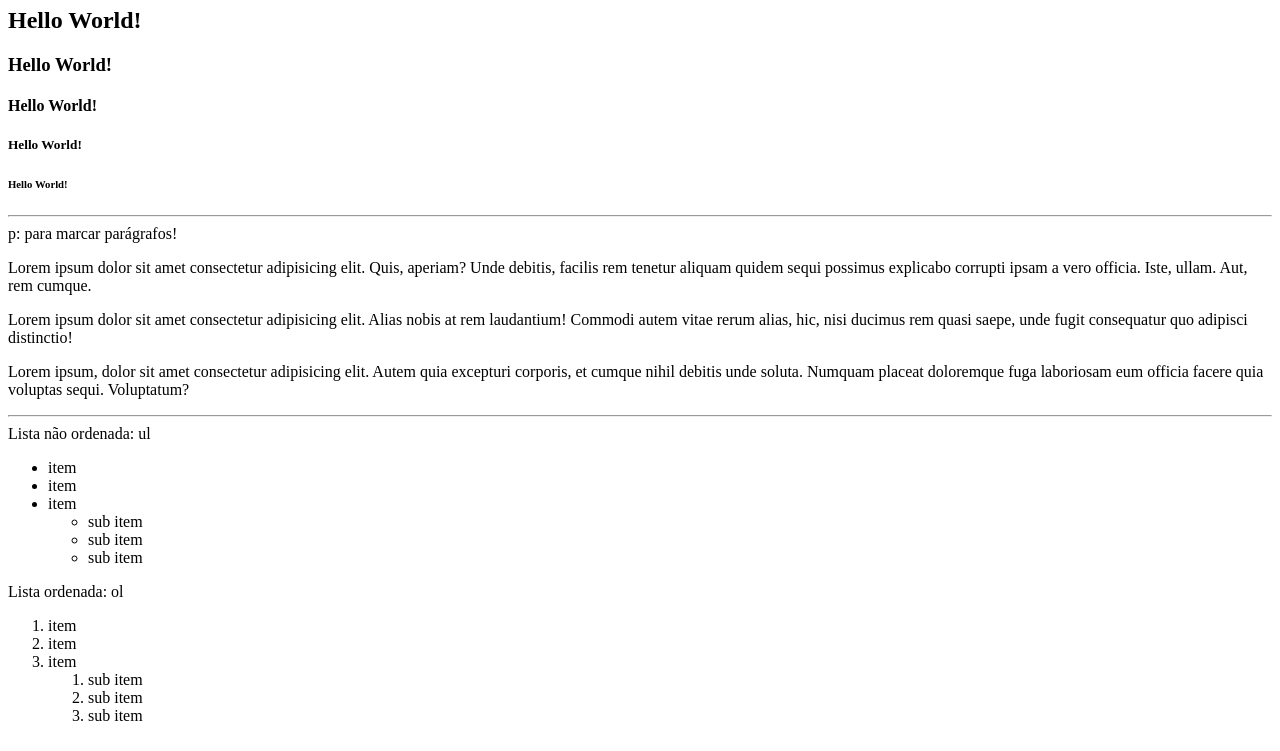
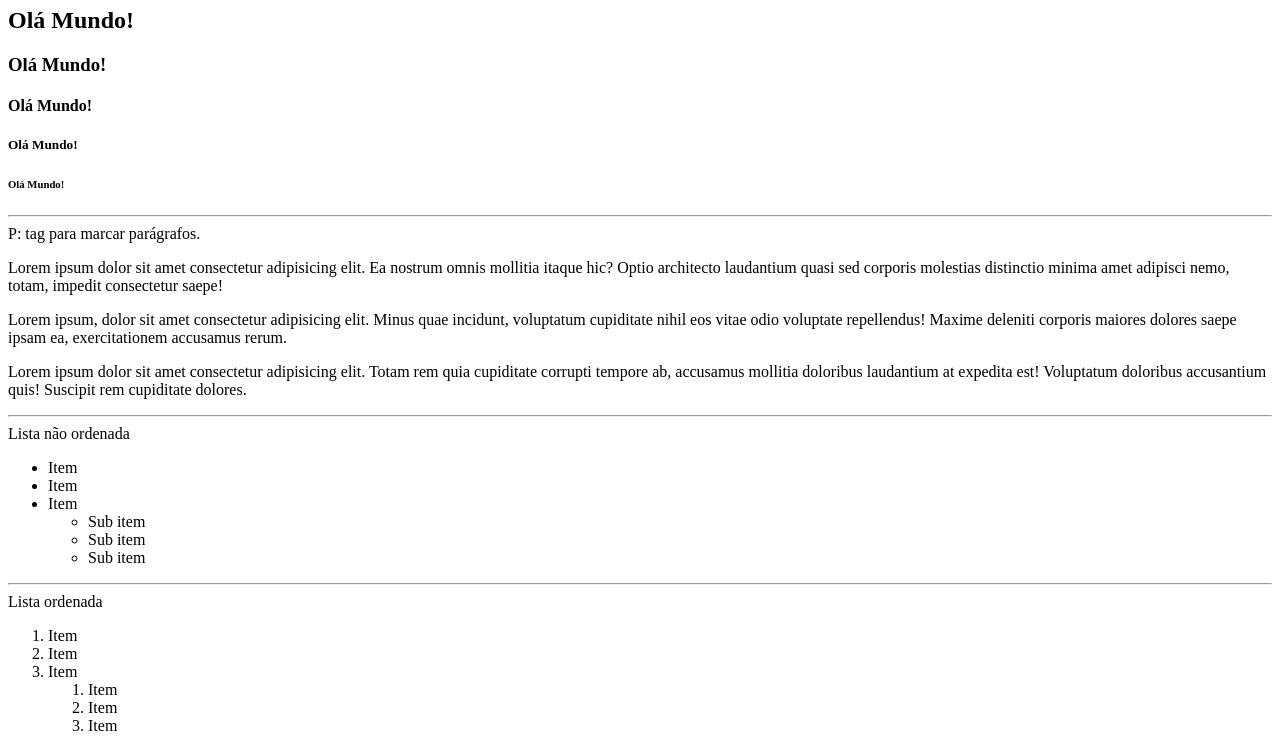
Before and after one commit to Keltton/Intro-1-B-24, a plain HTML site: page index.html in a window 1280 px wide. Shown: the part 99-850 px from the top of the page. Drawn offline with Linux system fonts and the light colour scheme.

Commit message:
Add files via upload

```diff
--- a/index.html
+++ b/index.html
@@ -3,67 +3,61 @@
 
 <head>
     <meta charset="UTF-8">
-    <meta name="viewport" content="width=7, initial-scale=1.0">
+    <meta name="viewport" content="width=device-width, initial-scale=1.0">
     <title>Meu site</title>
-    <link rel="stylesheet" href="style.css">
 </head>
 
 <body>
-    tags para cabeçalho!
-    <h1>Hello World!</h1>
-    <H2>Hello World!</H2>
-    <H3>Hello World!</H3>
-    <H4>Hello World!</H4>
-    <H5>Hello World!</H5>
-    <H6>Hello World!</H6>
+    Tags para identificar cabeçalhos!
+    <h1>Olá Mundo!</h1>
+    <h2>Olá Mundo!</h2>
+    <h3>Olá Mundo!</h3>
+    <h4>Olá Mundo!</h4>
+    <h5>Olá Mundo!</h5>
+    <h6>Olá Mundo!</h6>
 
     <hr>
-    p: para marcar parágrafos!
+    P: tag para marcar parágrafos.
     <p>
-        Lorem ipsum dolor sit amet consectetur adipisicing elit. Quis, aperiam? Unde debitis, facilis rem tenetur
-        aliquam quidem sequi possimus explicabo corrupti ipsam a vero officia. Iste, ullam. Aut, rem cumque.
+        Lorem ipsum dolor sit amet consectetur adipisicing elit. Ea nostrum omnis mollitia itaque hic? Optio architecto
+        laudantium quasi sed corporis molestias distinctio minima amet adipisci nemo, totam, impedit consectetur saepe!
     </p>
-    <p>Lorem ipsum dolor sit amet consectetur adipisicing elit. Alias nobis at rem laudantium! Commodi autem vitae rerum
-        alias, hic, nisi ducimus rem quasi saepe, unde fugit consequatur quo adipisci distinctio!
+    <p>
+        Lorem ipsum, dolor sit amet consectetur adipisicing elit. Minus quae incidunt, voluptatum cupiditate nihil eos
+        vitae odio voluptate repellendus! Maxime deleniti corporis maiores dolores saepe ipsam ea, exercitationem
+        accusamus rerum.
     </p>
-    <p>Lorem ipsum, dolor sit amet consectetur adipisicing elit. Autem quia excepturi corporis, et cumque nihil debitis
-        unde soluta. Numquam placeat doloremque fuga laboriosam eum officia facere quia voluptas sequi. Voluptatum?</p>
+    <p>
+        Lorem ipsum dolor sit amet consectetur adipisicing elit. Totam rem quia cupiditate corrupti tempore ab,
+        accusamus mollitia doloribus laudantium at expedita est! Voluptatum doloribus accusantium quis! Suscipit rem
+        cupiditate dolores.
+    </p>
 
     <hr>
-    Lista não ordenada: ul
+    Lista não ordenada
     <ul>
-        <li>item</li>
-        <li>item</li>
-        <li>item</li>
+        <li>Item</li>
+        <li>Item</li>
+        <li>Item</li>
         <ul>
-            <li>sub item</li>
-            <li>sub item</li>
-            <li>sub item</li>
+            <li>Sub item</li>
+            <li>Sub item</li>
+            <li>Sub item</li>
+
         </ul>
     </ul>
-     Lista ordenada: ol
-     <ol>
-        <li>item</li>
-        <li>item</li>
-        <li>item</li>
-        <Ol>
-            <li>sub item</li>
-            <li>sub item</li>
-            <li>sub item</li>
-        </Ol>
-     </ol>
-
-
-
-
-
-
-
-
-
-
-
-
+    <hr>
+    Lista ordenada
+    <ol>
+        <li>Item </li>
+        <li>Item </li>
+        <li>Item </li>
+        <ol>
+            <li>Item </li>
+            <li>Item </li>
+            <li>Item </li>
+        </ol>
+    </ol>
 
 </body>
 
```
Also changed, not shown: 2_pre.html (added, +17 -0 lines), 3_divs.html (added, +16 -0 lines), 4_inline.html (added, +17 -0 lines), 5_atributos.html (added, +32 -0 lines), 1 other file.
